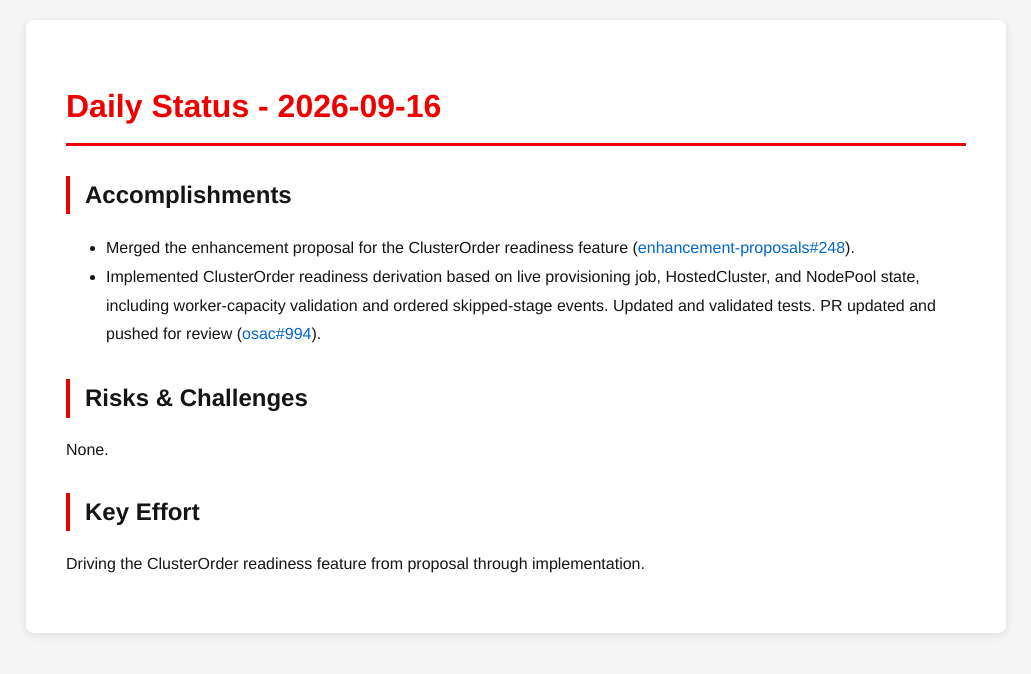
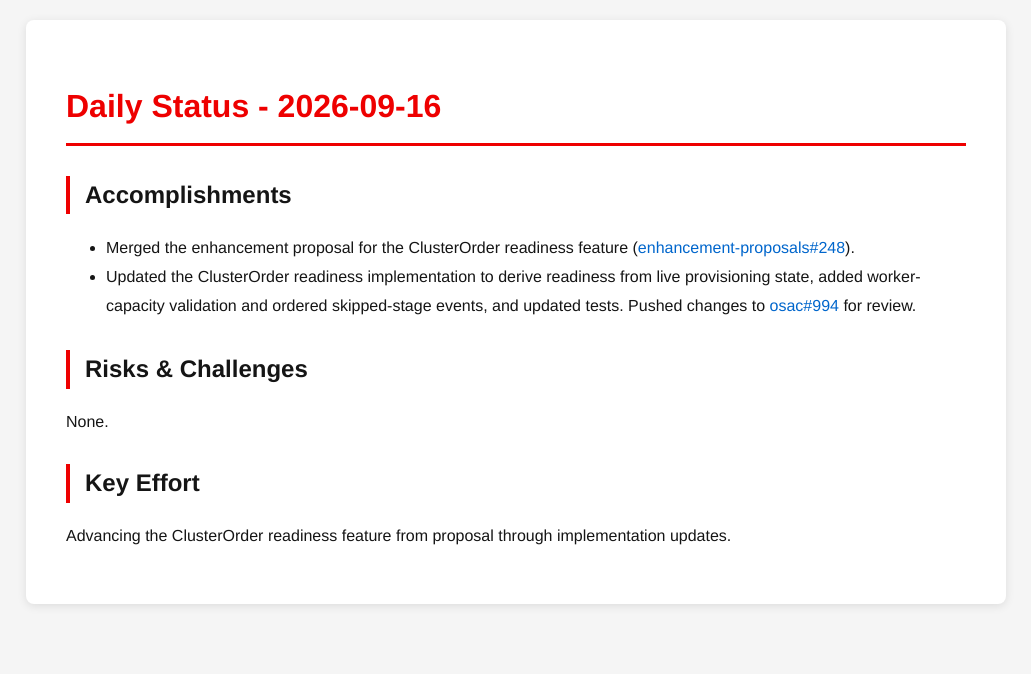
Before and after one commit to tzvatot/daily-status, a Jekyll site: the page built from 2026-09-16.md, in a window 1280 px wide. Shown: the top 674 px of the page, without its empty margins (124-1155 px from the left). Built offline with Jekyll 4.4.1, drawn with Linux system fonts in a browser that asks for light colours.

Commit message:
Daily status update - 2026-09-16

```diff
--- a/2026-09-16.md
+++ b/2026-09-16.md
@@ -8,10 +8,10 @@ date: 2026-09-16
 
 ## Accomplishments
 - Merged the enhancement proposal for the ClusterOrder readiness feature ([enhancement-proposals#248](https://github.com/osac-project/enhancement-proposals/pull/248)).
-- Implemented ClusterOrder readiness derivation based on live provisioning job, HostedCluster, and NodePool state, including worker-capacity validation and ordered skipped-stage events. Updated and validated tests. PR updated and pushed for review ([osac#994](https://github.com/osac-project/osac/pull/994)).
+- Updated the ClusterOrder readiness implementation to derive readiness from live provisioning state, added worker-capacity validation and ordered skipped-stage events, and updated tests. Pushed changes to [osac#994](https://github.com/osac-project/osac/pull/994) for review.
 
 ## Risks & Challenges
 None.
 
 ## Key Effort
-Driving the ClusterOrder readiness feature from proposal through implementation.
+Advancing the ClusterOrder readiness feature from proposal through implementation updates.
```
